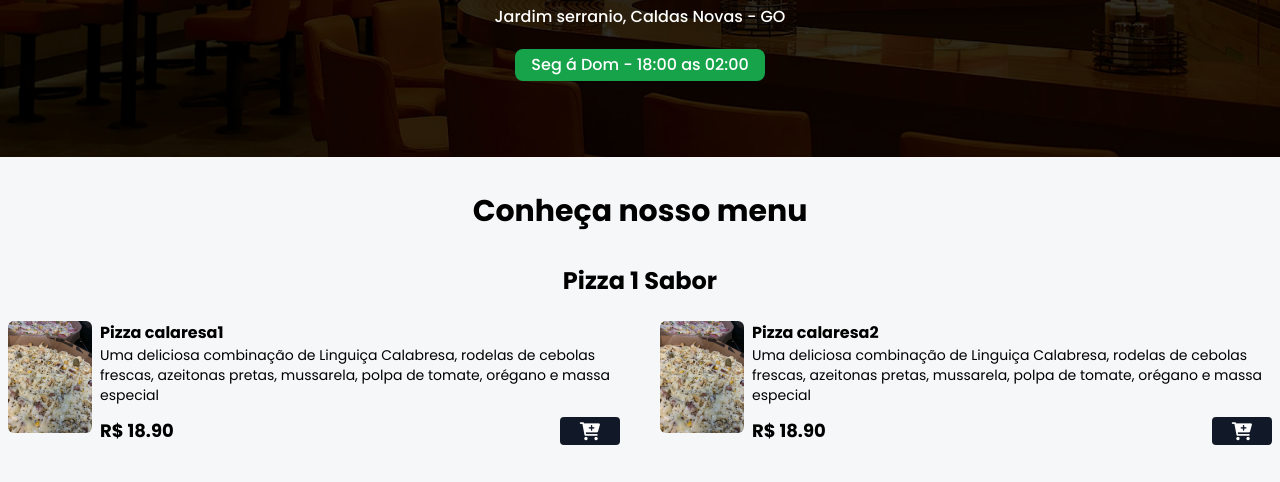
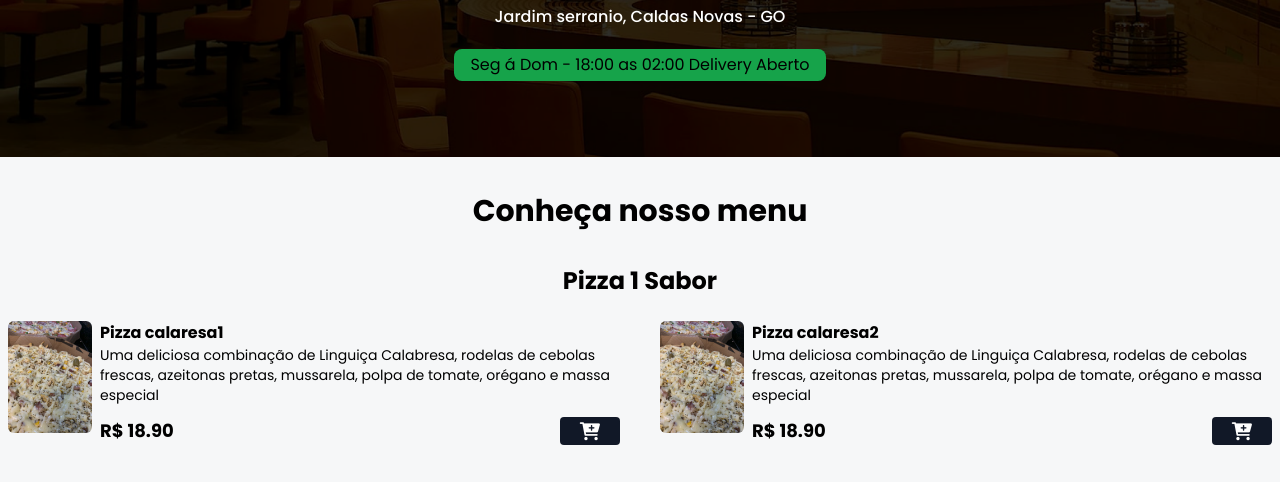
Before and after one commit to losnoaw/Projeto-Cardapio, a website: page index.html in a window 1280 px wide. Shown: the part 263-745 px from the top of the page. Drawn offline with nearby package versions, Linux system fonts and the light colour scheme.

Commit message:
Atualização do card de horario de funcionamento no header

```diff
--- a/index.html
+++ b/index.html
@@ -46,9 +46,9 @@
         <span class="text-white font-medium">Seg á Dom - 18:00 as 02:00</span>
       </div>
 
-      <div id="delivery-message" class="hidden text-red-600">
+      <!-- <div id="delivery-message" class="hidden text-red-600">
         A partir das 00h, a taxa de entrega custa 7 reais.
-    </div>
+    </div> -->
 
 
     </div>
--- a/script.js
+++ b/script.js
@@ -304,10 +304,37 @@ function checkRestaurantOpen() {
     const diaDaSemana = data.getDay(); // 0 = Domingo, 1 = Segunda, ..., 6 = Sábado
 
     // O restaurante está aberto todos os dias
-    const isOpenDay = true; // Agora o restaurante está aberto todos os dias
+    /* const isOpenDay = true; */
+
+    // Verifica se é terça-feira (dia 2) - dia em que o restaurante está fechado
+    const isClosedOnTuesday = diaDaSemana === 2;
 
     // Horário de funcionamento: das 18h às 23h59 e das 00h às 2h
-    const isOpenHour = (hora >= 16 && hora < 24) || (hora >= 0 && hora < 3);
+    const isOpenHour = (hora >= 17 && hora < 24) || (hora >= 0 && hora < 3);
 
-    return isOpenDay && isOpenHour; // true = restaurante está aberto
+    // Verifica se o restaurante está aberto
+    /* const isOpen = isOpenDay && isOpenHour; */
+
+    // O restaurante está aberto se não for terça-feira e estiver dentro do horário
+    const isOpen = !isClosedOnTuesday && isOpenHour;
+
+    // Seleciona o span pelo id "date-span"
+    const spanItem = document.getElementById("date-span");
+
+    if (isOpen) {
+        // Se o restaurante estiver aberto, adiciona a classe verde e remove a vermelha
+        spanItem.classList.remove("bg-red-500");
+        spanItem.classList.add("bg-green-600");
+        spanItem.textContent = "Seg á Dom - 18:00 as 02:00 Delivery Aberto";
+    } else {
+        // Se o restaurante estiver fechado, adiciona a classe vermelha e remove a verde
+        spanItem.classList.remove("bg-green-600");
+        spanItem.classList.add("bg-red-500");
+        spanItem.textContent = "Seg á Dom - 18:00 as 02:00 Delivery Fechado";
+    }
+
+    return isOpen; // Retorna o estado do restaurante (true ou false)
 }
+
+// Chama a função para verificar o status do restaurante e atualizar o span
+checkRestaurantOpen();
```
Also changed, not shown: styles/output.css.
